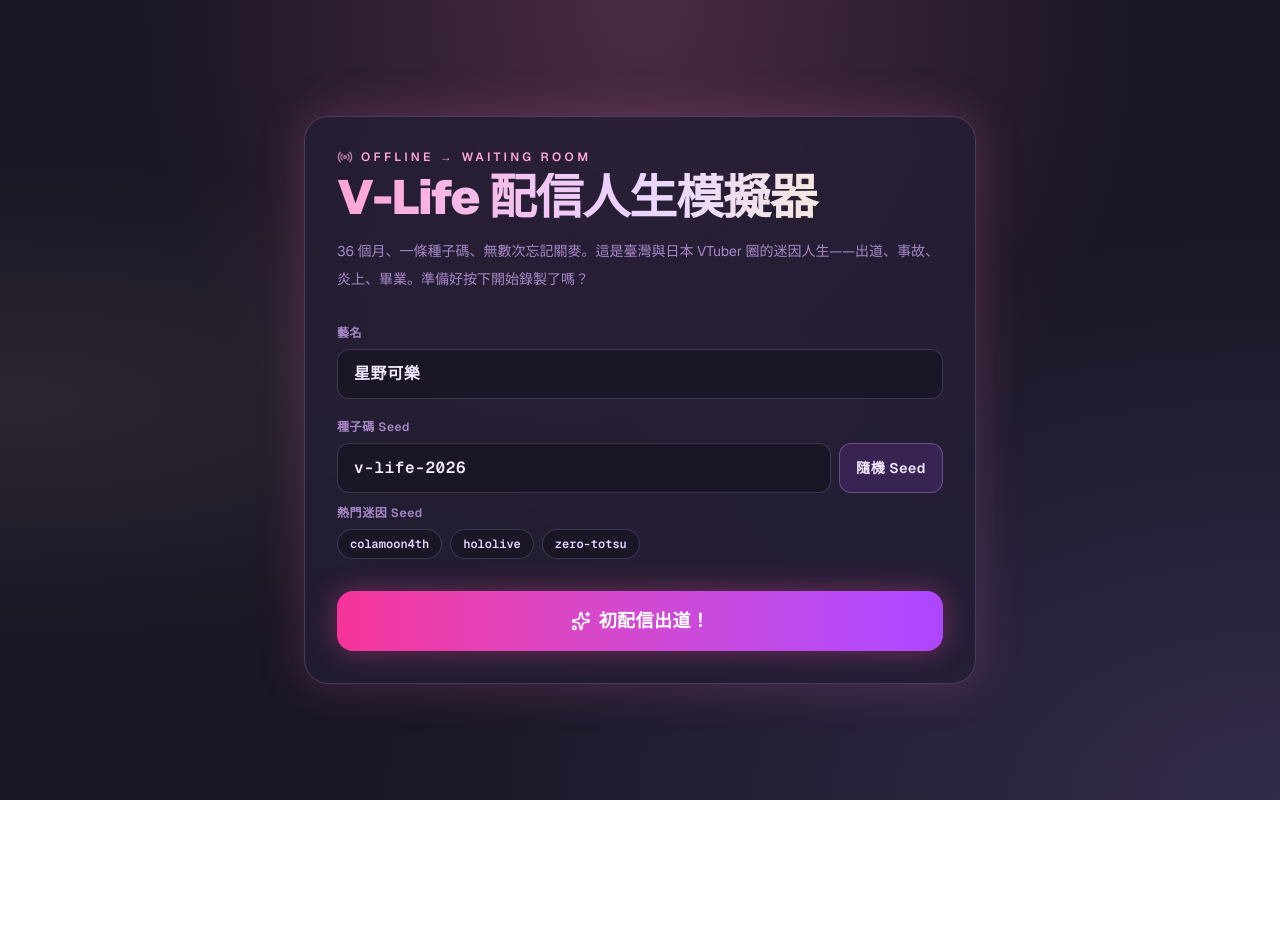
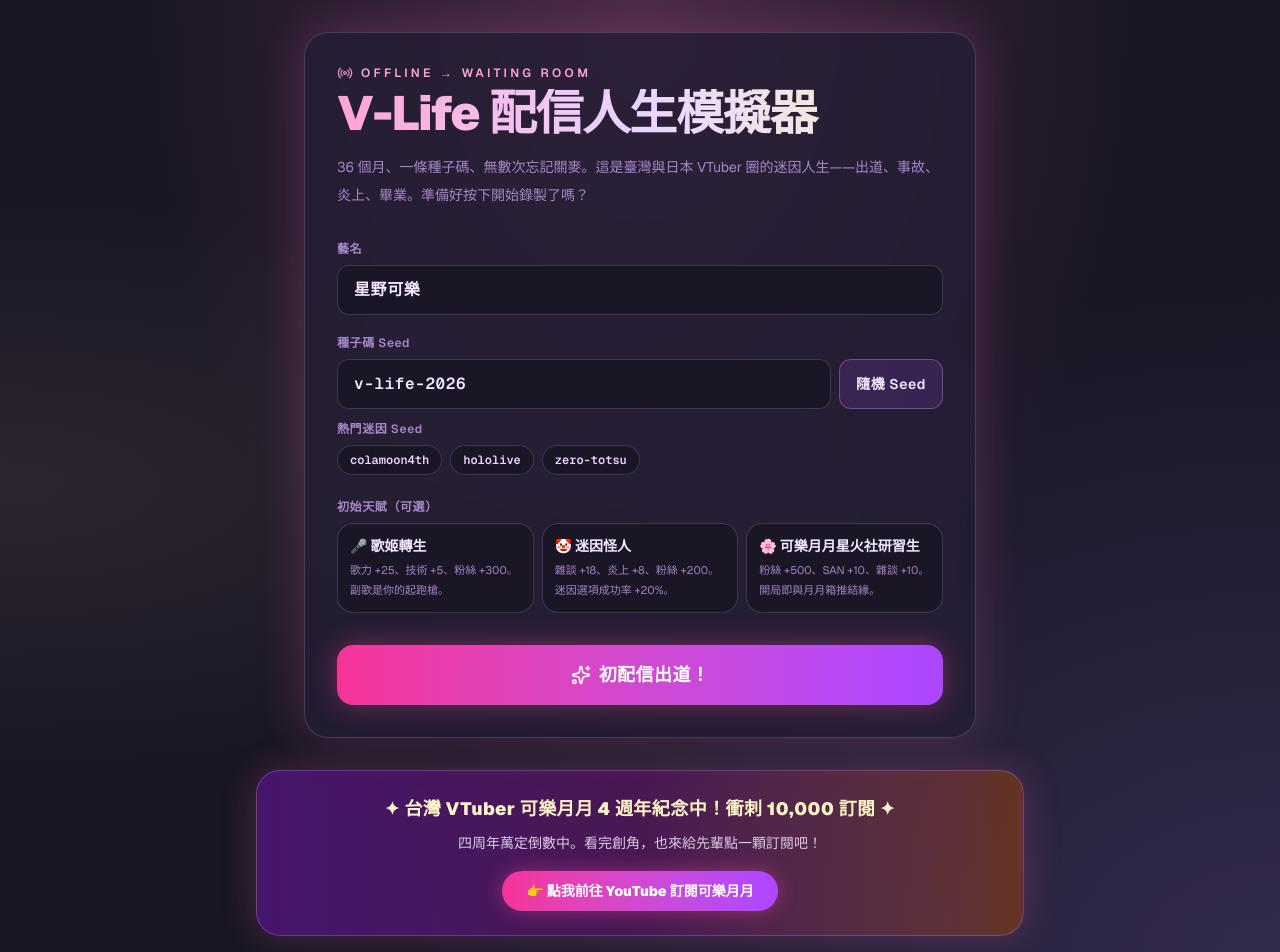
Before and after one commit to what2dojp/vtuber-life, a Next.js app: page / in a window 1280 px wide. Shown: the top 952 px of the page. Before the commit the page ends 800 px from the top, so only its background shows below. Built offline with nearby package versions, Linux system fonts and the light colour scheme.

Commit message:
feat: 新增一鍵社群分享(X/Threads)、聊天室置頂公告、創角天賦與首頁四週年宣傳帶

```diff
--- a/src/app/page.tsx
+++ b/src/app/page.tsx
@@ -56,6 +56,62 @@
 const DEFAULT_SEED = "v-life-2026";
 const COLAMOON_YOUTUBE = "https://www.youtube.com/@colamoonie";
 const MEME_SEEDS = ["colamoon4th", "hololive", "zero-totsu"] as const;
+
+type TalentId = "singer" | "meme" | "spark";
+
+const TALENTS: Record<
+  TalentId,
+  {
+    id: TalentId;
+    label: string;
+    description: string;
+    fans: number;
+    san: number;
+    talk: number;
+    singing: number;
+    tech: number;
+    drama: number;
+    log: string;
+  }
+> = {
+  singer: {
+    id: "singer",
+    label: "🎤 歌姬轉生",
+    description: "歌力 +25、技術 +5、粉絲 +300。副歌是你的起跑槍。",
+    fans: 300,
+    san: 0,
+    talk: 0,
+    singing: 25,
+    tech: 5,
+    drama: 0,
+    log: "天賦【歌姬轉生】覺醒：歌力大幅提升，歌回成為主線。",
+  },
+  meme: {
+    id: "meme",
+    label: "🤡 迷因怪人",
+    description: "雜談 +18、炎上 +8、粉絲 +200。迷因選項成功率 +20%。",
+    fans: 200,
+    san: 0,
+    talk: 18,
+    singing: 0,
+    tech: 0,
+    drama: 8,
+    log: "天賦【迷因怪人】覺醒：抽象體質啟動，迷因選項更容易成功。",
+  },
+  spark: {
+    id: "spark",
+    label: "🌸 可樂月月星火社研習生",
+    description: "粉絲 +500、SAN +10、雜談 +10。開局即與月月箱推結緣。",
+    fans: 500,
+    san: 10,
+    talk: 10,
+    singing: 0,
+    tech: 0,
+    drama: 0,
+    log: "天賦【可樂月月星火社研習生】：你帶著四周年應援入場，箱推已經在待機室了。",
+  },
+};
+
 const INITIAL_STATS = {
   name: DEFAULT_NAME,
   seed: DEFAULT_SEED,
@@ -282,7 +338,7 @@
   let chance = option.chance;
 
   if (
-    careerBuffs.includes("reincarnation") &&
+    (careerBuffs.includes("reincarnation") || careerBuffs.includes("talent_meme")) &&
     (option.type === "meme" || option.label.includes("迷因"))
   ) {
     chance = Math.min(100, chance + 20);
@@ -355,6 +411,24 @@
 function formatDelta(value: number): string {
   if (value > 0) return `+${value}`;
   return `${value}`;
+}
+
+function buildShareText(name: string, title: string, seed: string): string {
+  const url = `${window.location.origin}${window.location.pathname}?seed=${encodeURIComponent(seed)}`;
+  return [
+    `我在《VTuber 人生模擬器》走完一趟配信人生，獲得同人頭銜「${title}」！`,
+    `${name} 在此祝賀 @colamoonie 四周年萬定衝刺，一起衝 10,000 訂閱！`,
+    url,
+    "#Colamoon4th #VTuber人生模擬器",
+  ].join("\n");
+}
+
+function buildXShareUrl(name: string, title: string, seed: string): string {
+  return `https://x.com/intent/tweet?text=${encodeURIComponent(buildShareText(name, title, seed))}`;
+}
+
+function buildThreadsShareUrl(name: string, title: string, seed: string): string {
+  return `https://www.threads.net/intent/post?text=${encodeURIComponent(buildShareText(name, title, seed))}`;
 }
 
 function sanBarClass(san: number): { fill: string; label: string; blink: boolean } {
@@ -434,7 +508,7 @@
     );
   }, [talk, singing, tech]);
 
-  function handleDebut() {
+  function handleDebut(talent: TalentId | null) {
     const nextName = nameInput.trim() || DEFAULT_NAME;
     const nextSeed = seedInput.trim() || DEFAULT_SEED;
     initGame(nextName, nextSeed);
@@ -451,6 +525,33 @@
     careerSelecting.current = false;
     setCurrentEvent(dealFromDeck(eventDeckRef, eventCursorRef));
     setResolveState(null);
+
+    if (talent) {
+      const bonus = TALENTS[talent];
+      const stats = useGameStore.getState();
+      applyEventResult(
+        {
+          fans: stats.fans + bonus.fans,
+          san: stats.san + bonus.san,
+          talk: stats.talk + bonus.talk,
+          singing: stats.singing + bonus.singing,
+          tech: stats.tech + bonus.tech,
+          drama: stats.drama + bonus.drama,
+        },
+        `【第 1 個月】${bonus.log}`,
+      );
+      setPeakFans(stats.fans + bonus.fans);
+      setPeakDrama(stats.drama + bonus.drama);
+
+      if (talent === "meme") {
+        setCareerBuffs(["talent_meme"]);
+      }
+      if (talent === "spark") {
+        setHasCollab(true);
+        setHasColamoonCollab(true);
+        setCareerBuffs(["talent_spark"]);
+      }
+    }
   }
 
   function handleOption(option: EventOption) {
@@ -756,8 +857,10 @@
   onNameChange: (value: string) => void;
   onSeedChange: (value: string) => void;
   onRandomSeed: () => void;
-  onDebut: () => void;
+  onDebut: (talent: TalentId | null) => void;
 }) {
+  const [talent, setTalent] = useState<TalentId | null>(null);
+
   return (
     <main className="mx-auto flex min-h-screen w-full max-w-7xl flex-col justify-center px-4 py-8 md:px-8">
       <div className="mx-auto w-full max-w-2xl rounded-3xl border border-purple-300/20 bg-[#251f35]/80 p-8 shadow-[0_0_48px_rgba(244,114,182,0.22)] backdrop-blur">
@@ -829,14 +932,54 @@
           </div>
         </div>
 
+        <div className="mt-6">
+          <p className="text-xs font-semibold tracking-wider text-purple-300/70">
+            初始天賦（可選）
+          </p>
+          <div className="mt-2 grid grid-cols-1 gap-2 sm:grid-cols-3">
+            {(Object.values(TALENTS) as (typeof TALENTS)[TalentId][]).map(
+              (item) => {
+                const active = talent === item.id;
+                return (
+                  <button
+                    key={item.id}
+                    type="button"
+                    onClick={() =>
+                      setTalent((current) =>
+                        current === item.id ? null : item.id,
+                      )
+                    }
+                    className={`rounded-2xl border p-3 text-left transition ${
+                      active
+                        ? "border-pink-400/60 bg-pink-500/15 shadow-[0_0_16px_rgba(236,72,153,0.25)]"
+                        : "border-purple-300/20 bg-[#1a1625] hover:border-pink-400/40"
+                    }`}
+                  >
+                    <p className="text-sm font-black text-purple-100">
+                      {item.label}
+                    </p>
+                    <p className="mt-1 text-[11px] leading-5 text-purple-300/70">
+                      {item.description}
+                    </p>
+                  </button>
+                );
+              },
+            )}
+          </div>
+        </div>
+
         <button
           type="button"
-          onClick={onDebut}
+          onClick={() => onDebut(talent)}
           className="mt-8 flex w-full items-center justify-center gap-2 rounded-2xl bg-gradient-to-r from-pink-500 to-purple-500 px-6 py-4 text-lg font-black tracking-wide text-white shadow-[0_0_28px_rgba(236,72,153,0.4)] transition hover:brightness-110"
         >
           <Sparkles className="h-5 w-5" />
           初配信出道！
         </button>
+      </div>
+
+      <div className="mx-auto mt-8 w-full max-w-3xl">
+        <ColamoonHomeBanner />
       </div>
     </main>
   );
@@ -1300,6 +1443,31 @@
           重新轉生
         </button>
       </div>
+
+      <div className="grid grid-cols-1 gap-3 sm:grid-cols-2">
+        <button
+          type="button"
+          onClick={() => {
+            window.open(buildXShareUrl(name, title, seed), "_blank", "noopener,noreferrer");
+          }}
+          className="inline-flex items-center justify-center gap-2 rounded-xl bg-black px-4 py-3 text-sm font-bold text-white transition hover:bg-zinc-800"
+        >
+          一鍵分享至 X (Twitter)
+        </button>
+        <button
+          type="button"
+          onClick={() => {
+            window.open(
+              buildThreadsShareUrl(name, title, seed),
+              "_blank",
+              "noopener,noreferrer",
+            );
+          }}
+          className="inline-flex items-center justify-center gap-2 rounded-xl bg-gradient-to-r from-fuchsia-600 to-amber-400 px-4 py-3 text-sm font-bold text-white transition hover:brightness-110"
+        >
+          一鍵分享至 Threads
+        </button>
+      </div>
       </div>
     </main>
   );
@@ -1371,6 +1539,29 @@
   );
 }
 
+function ColamoonHomeBanner() {
+  return (
+    <section className="overflow-hidden rounded-3xl border border-purple-400/30 bg-gradient-to-r from-purple-900/70 via-fuchsia-900/50 to-amber-700/40 p-6 shadow-[0_0_36px_rgba(244,114,182,0.22)]">
+      <p className="text-center text-base font-black tracking-wide text-amber-100 sm:text-lg">
+        ✦ 台灣 VTuber 可樂月月 4 週年紀念中！衝刺 10,000 訂閱 ✦
+      </p>
+      <p className="mt-2 text-center text-sm leading-6 text-purple-100/85">
+        四周年萬定倒數中。看完創角，也來給先輩點一顆訂閱吧！
+      </p>
+      <div className="mt-4 flex justify-center">
+        <a
+          href={COLAMOON_YOUTUBE}
+          target="_blank"
+          rel="noopener noreferrer"
+          className="inline-flex items-center justify-center rounded-full bg-gradient-to-r from-pink-500 to-purple-500 px-6 py-2.5 text-sm font-black text-white shadow-[0_0_20px_rgba(236,72,153,0.45)] transition hover:brightness-110"
+        >
+          👉 點我前往 YouTube 訂閱可樂月月
+        </a>
+      </div>
+    </section>
+  );
+}
+
 function ColamoonPromoBanner() {
   return (
     <section className="rounded-2xl border border-purple-400/30 bg-gradient-to-br from-purple-900/40 to-pink-900/40 p-4">
--- a/src/components/LiveChat.tsx
+++ b/src/components/LiveChat.tsx
@@ -307,6 +307,14 @@
           LIVE
         </span>
       </div>
+      <a
+        href="https://www.youtube.com/@colamoonie"
+        target="_blank"
+        rel="noopener noreferrer"
+        className="shrink-0 border-b border-amber-300/40 bg-gradient-to-r from-amber-500/20 via-yellow-400/15 to-pink-500/20 px-3 py-2 text-[11px] font-bold leading-5 text-amber-200 hover:text-amber-100"
+      >
+        📌【系統公告】可樂月月 4 週年萬定衝刺中！快來點擊支持！
+      </a>
       <div
         ref={scrollerRef}
         className="min-h-0 flex-1 space-y-1.5 overflow-y-auto px-3 py-2 scrollbar-thin"
```
